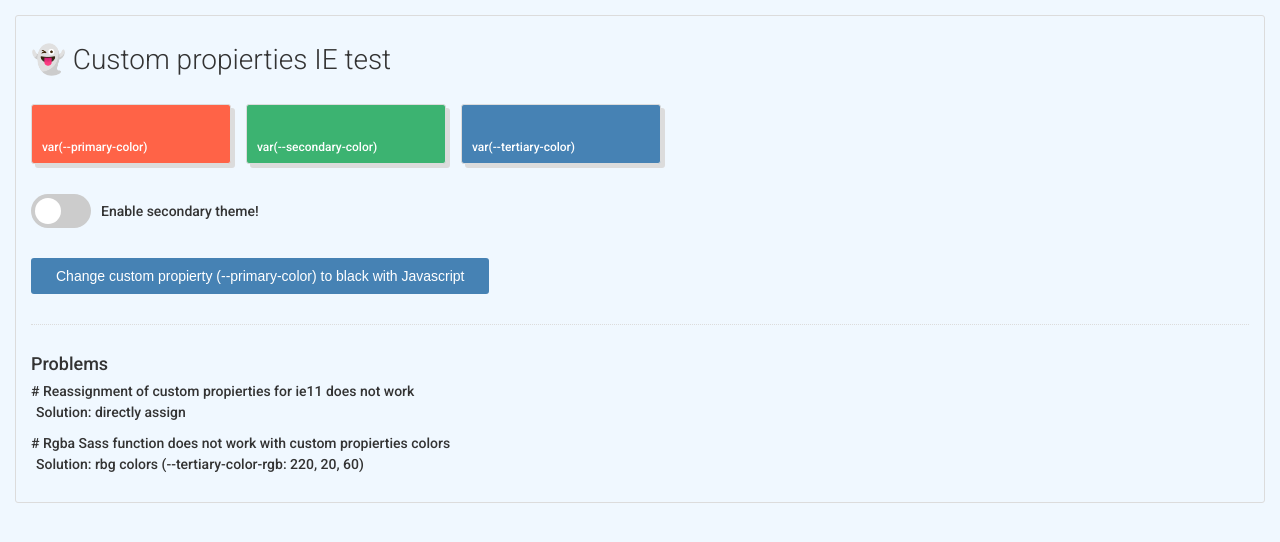
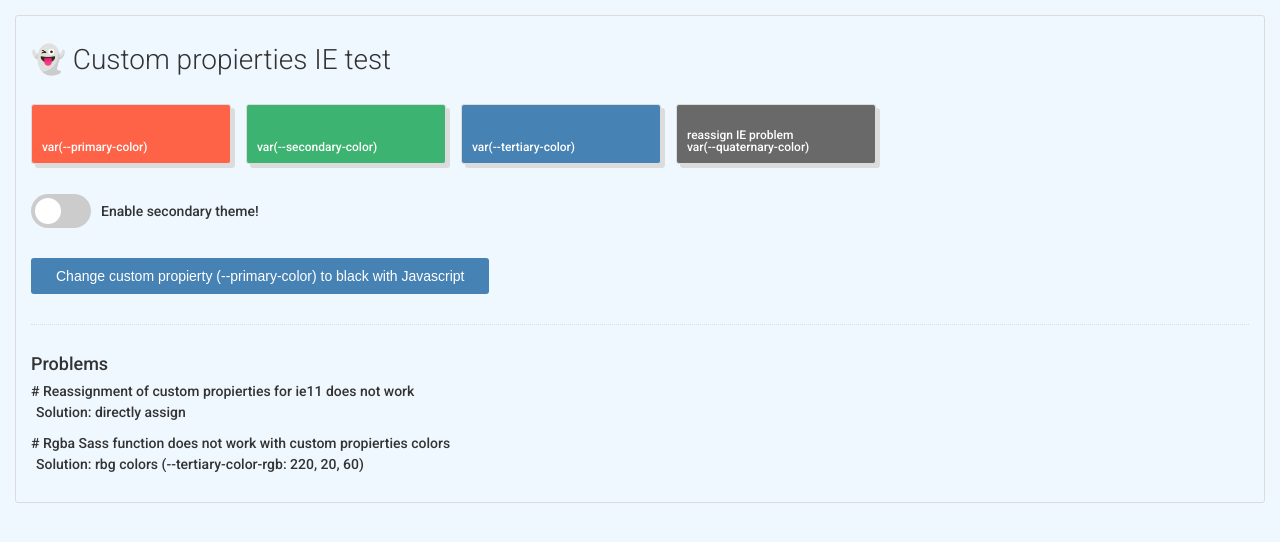
Before and after one commit to Alvaro07/custom-propierties-ie, a website built with webpack: page src/index.html in a window 1280 px wide. Built offline with nearby package versions, Linux system fonts and the light colour scheme.

Commit message:
IE reassign problem yin box

```diff
--- a/src/assets/scss/base/_base.scss
+++ b/src/assets/scss/base/_base.scss
@@ -9,6 +9,7 @@ body {
   --secondary-color: MediumSeaGreen;
   --tertiary-color: SteelBlue;
   --tertiary-color-rgb: 70, 130, 180;
+  --quaternary-color: DimGray;
 
   background-color: var(--bg-color);
 
@@ -19,6 +20,7 @@ body {
     --secondary-color: MediumOrchid;
     --tertiary-color: Crimson;
     --tertiary-color-rgb: 220, 20, 60;
+    --quaternary-color: DarkBlue;
   }
 }
 
--- a/src/assets/scss/components/_box.scss
+++ b/src/assets/scss/components/_box.scss
@@ -17,7 +17,7 @@
   border-radius: 3px;
   border: 1px solid Gainsboro;
   box-shadow: 4px 4px gainsboro;
-  // background-color: var(--bg-box);
+  background-color: var(--bg-box);
 
   &:not(:first-child) {
     margin-left: 15px;
@@ -38,6 +38,11 @@
     background-color: var(--tertiary-color)
   }
 
+  &--quaternary {
+    --bg-box: var(--quaternary-color);
+    // background-color: var(--tertiary-color)
+  }
+
   & > p {
     font-size: 1.2rem;
     font-weight: 500;
--- a/src/index.html
+++ b/src/index.html
@@ -22,6 +22,9 @@
       </div>
       <div class="box box--tertiary">
         <p>var(--tertiary-color)</p>
+      </div>
+      <div class="box box--quaternary">
+        <p>reassign IE problem <br> var(--quaternary-color)</p>
       </div>
     </section>
 
```
